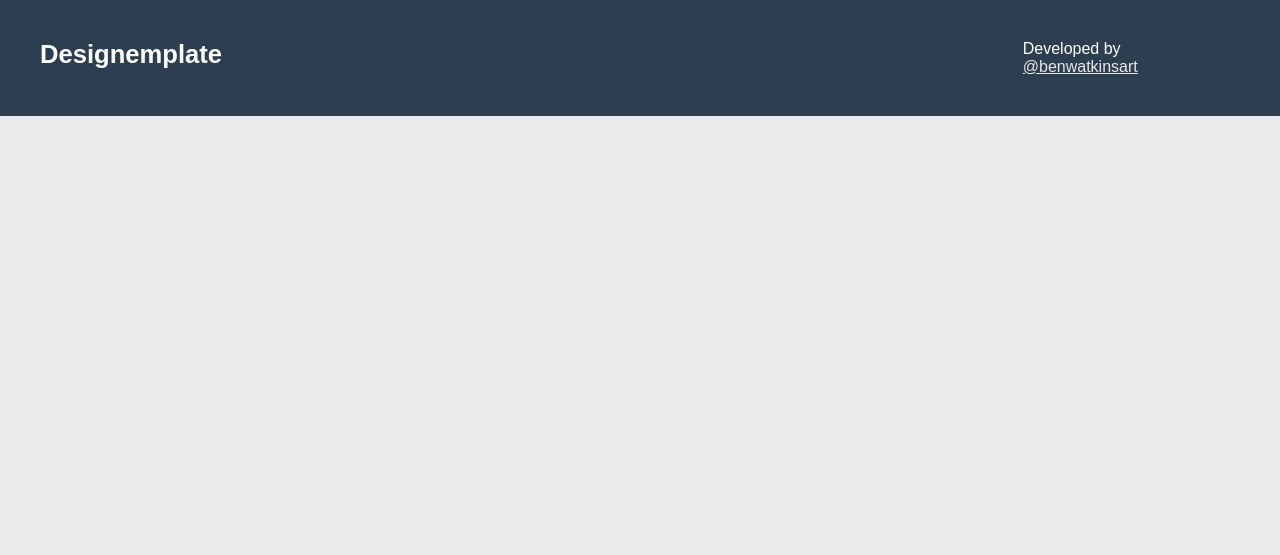
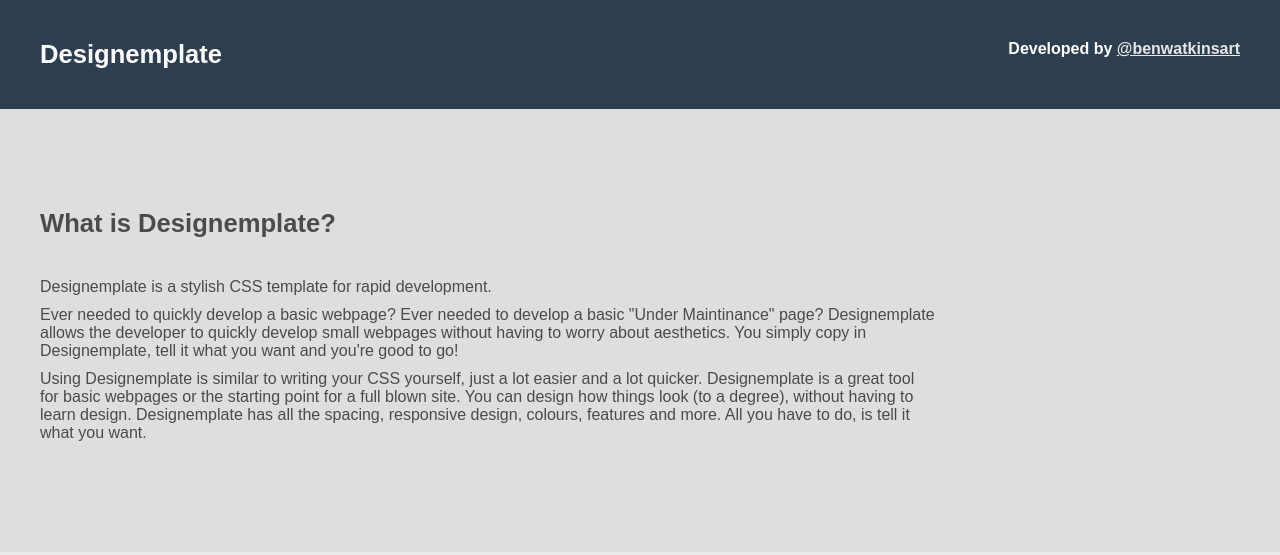
Before and after one commit to anshdeb/Designemplate, a plain HTML site: page index.html in a window 1280 px wide. Drawn offline with Linux system fonts and the light colour scheme; a web font is replaced by a local one.

Commit message:
Further developed the Designemplate demo site

```diff
--- a/index.html
+++ b/index.html
@@ -12,7 +12,16 @@
 				<h1>Designemplate</h1>
 			</div>
 			<div class="right">
-				<p>Developed by <a href="http://twitter.com/benwatkinsart/">@benwatkinsart</a>
+				<h4>Developed by <a href="http://twitter.com/benwatkinsart/">@benwatkinsart</a></h4>
 			</div>
+		</header>
+		<div class="nearwhite font-nearblack">
+			<div class="details">
+				<h1>What is Designemplate?</h1>
+				<p class="normal">Designemplate is a stylish CSS template for rapid development.</p>
+				<p>Ever needed to quickly develop a basic webpage? Ever needed to develop a basic "Under Maintinance" page? Designemplate allows the developer to quickly develop small webpages without having to worry about aesthetics. You simply copy in Designemplate, tell it what you want and you're good to go!</p>
+				<p>Using Designemplate is similar to writing your CSS yourself, just a lot easier and a lot quicker. Designemplate is a great tool for basic webpages or the starting point for a full blown site. You can design how things look (to a degree), without having to learn design. Designemplate has all the spacing, responsive design, colours, features and more. All you have to do, is tell it what you want.</p>
+			</div>
+		</div>
 	</body>
 </html>
```
